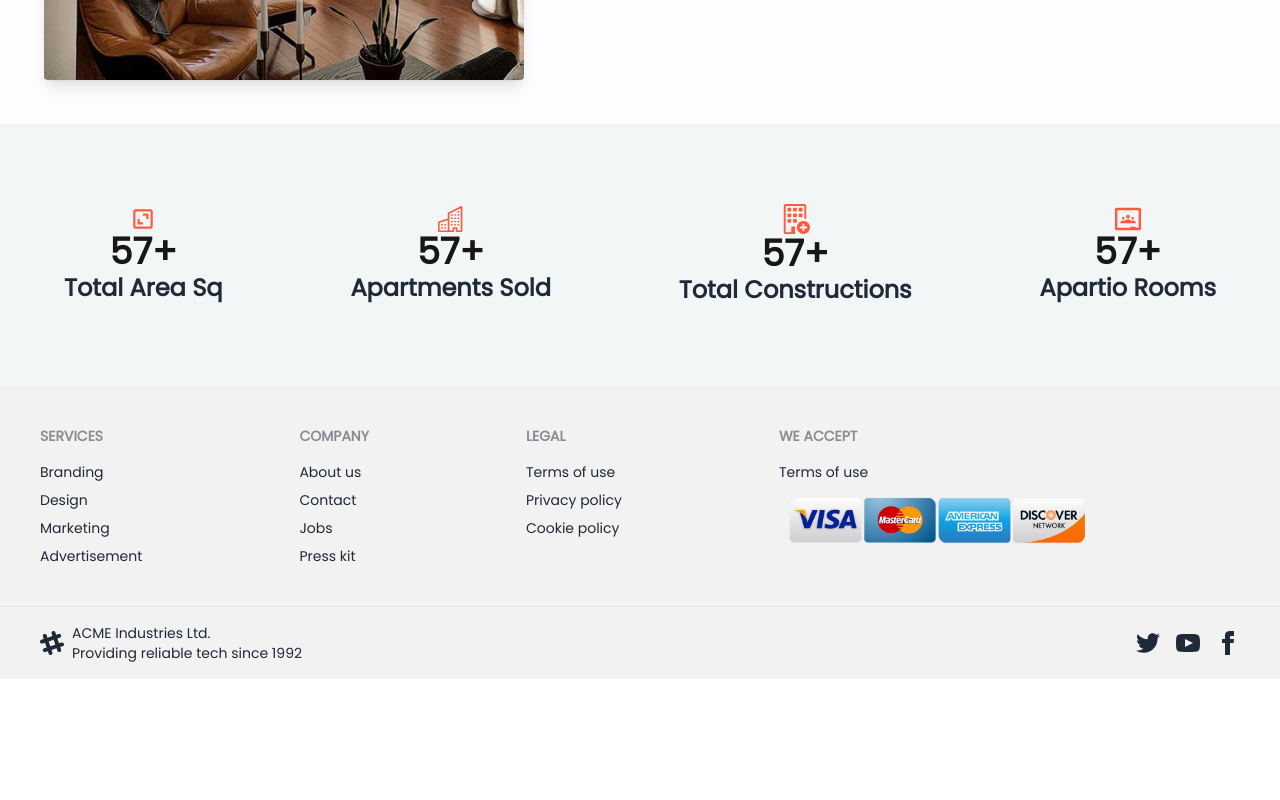
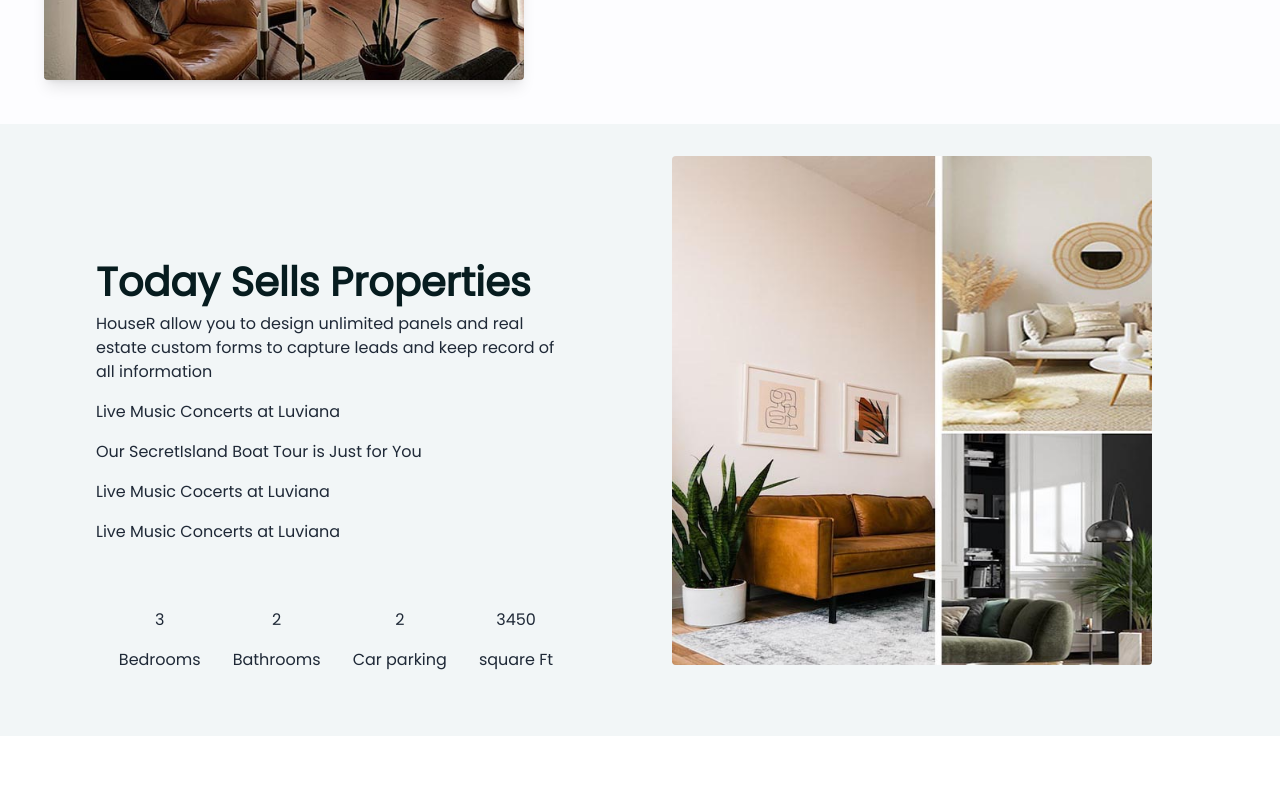
Before and after one commit to joy-sarkar/HouseR-realstate-projects, a React (Vite) app: page / in a window 1280 px wide. Shown: the part 1140-1940 px from the top of the page. Before the commit the page ends 1819 px from the top, so only its background shows below. Built offline with nearby package versions, Linux system fonts and the light colour scheme.

Commit message:
add an extara sells display section

```diff
--- a/src/Components/About/About.jsx
+++ b/src/Components/About/About.jsx
@@ -1,8 +1,10 @@
 import { aboutData } from "..";
 import about_img from "../../assets/about_section_Img.jpg";
+import { sellProperty } from "../index";
 const About = () => {
   //   console.log("Inside data", aboutData[0].microFeature);
   return (
+    <>
       <section className="bg-[#fdfdff] flex">
         <div className=" py-11 pl-11">
           <img
@@ -23,17 +25,52 @@ const About = () => {
             <div className="grid grid-cols-2">
               {aboutData[0].microFeature.map((item) => (
                 <div key={item.id}>
-                <div>
-                    {item.icon}
-                </div>
+                  <div>{item.icon}</div>
                   <p className="text-[#071c1f]">{item.text}</p>
                 </div>
               ))}
             </div>
-          <button className="bg-[#ff5a3c] text-[#071c1f] w-36 mt-8 p-4 rounded-md font-semibold">Our Services</button>
+            <button className="bg-[#ff5a3c] text-[#071c1f] w-36 mt-8 p-4 rounded-md font-semibold">
+              Our Services
+            </button>
           </div>
         </div>
       </section>
+      <section className="bg-[#f2f6f7] py-8">
+        <div className="flex px-[2rem]">
+          <div className="w-[38rem] px-16">
+            <h1 className="text-[2.5rem] text-[#071c1f] font-bold mt-24">
+              {sellProperty[0].title}
+            </h1>
+            <p className="text-md">{sellProperty[0].subtitle}</p>
+            <div className="pb-8">
+              {sellProperty[0].facilities.map((item) => (
+                <div key={item.id}>
+                  <p className=" pt-4">{item.title}</p>
+                </div>
+              ))}
+            </div>
+            <div className="pb-4 flex justify-center text-center">
+              {sellProperty[0].features.map((item) => (
+                <div className="p-4" key={item.id}>
+                  <p className=" pt-4">{item.title1}</p>
+                  <p className=" pt-4">{item.title}</p>
+                </div>
+              ))}
+            </div>
+          </div>
+          <div>
+            <figure className="pl-8">
+              <img
+                className="w-[30rem] object-cover rounded"
+                src={sellProperty[0].imgUrl}
+                alt=""
+              />
+            </figure>
+          </div>
+        </div>
+      </section>
+    </>
   );
 };
 
--- a/src/Components/Home/Counter/Counter.jsx
+++ b/src/Components/Home/Counter/Counter.jsx
@@ -49,7 +49,7 @@ function Counter({ area, apartment, construction, room }) {
     return () => {
       clearInterval(constructionCounter);
     };
-  }, [totalApartment, apartment]);
+  }, [totalConstruction, construction]);
   //   Rooms Counter
   useEffect(() => {
     let roomCounter;
@@ -66,7 +66,7 @@ function Counter({ area, apartment, construction, room }) {
   }, [totalRoom, room]);
 
   return (
-    <section className="bg-[#f2f6f7] px-16">
+    <section className="bg-[#fff] px-16">
       <div className="counterContent md:flex justify-between py-20">
         <div className="flex flex-col justify-center items-center">
           <BiArea color="#ff5a3c" size={26} />
--- a/src/Components/index.js
+++ b/src/Components/index.js
@@ -2,8 +2,9 @@ import img1 from "../../src/assets/slider1.png";
 import img2 from "../../src/assets/slider2 .png";
 import img3 from "../../src/assets/slider3.png";
 import img4 from "../../src/assets/slider4.png";
+import featureImg from '../assets/cover 0122.jpg'
 // react icon
-import { TbHomeHeart } from "react-icons/tb";
+// import { TbHomeHeart } from "react-icons/tb";
 // data for hero slider
 export const SliderData = [
   {
@@ -47,7 +48,7 @@ export const aboutData = [
     title: "The Leading Real Estate Rental Marketplace",
     subTitle:
       "Over 39,000 people work for us in more than 70 countries all over the This breadth of global coverage, combined with specialist services",
-    microFeature: [{ id: 1, text: "Smart Home Design", icon: <TbHomeHeart /> }],
+    microFeature: [{ id: 1, text: "Smart Home Design", icon: 1 }],
   },
 ];
 export const sellProperty = [
@@ -55,6 +56,7 @@ export const sellProperty = [
     title: "Today Sells Properties",
     subtitle:
       "HouseR allow you to design unlimited panels and real estate custom forms to capture leads and keep record of all information",
+      imgUrl: featureImg,
     facilities: [
       { id: 1, title: "Live Music Concerts at Luviana" },
       { id: 2, title: "Our SecretIsland Boat Tour is Just for You" },
```
Also changed, not shown: src/assets/cover 0122.jpg (added). Lines whose indentation alone changed are shown as unchanged.
